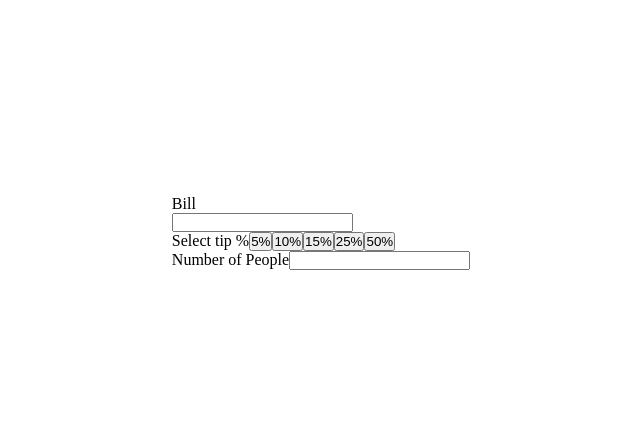
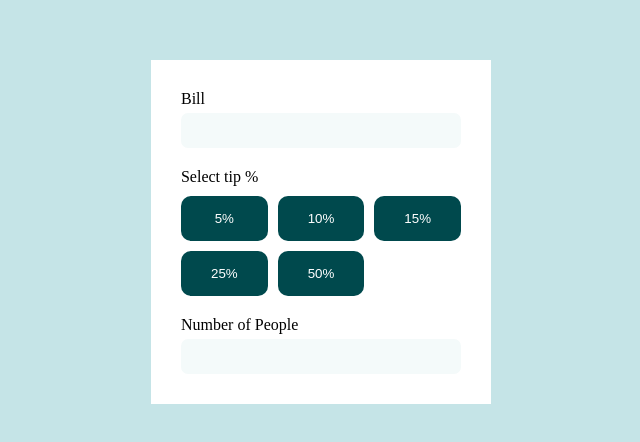
Before and after one commit to Orisabiyi/tippy, a React (Create React App) app: page / in a window 1280 px wide. Shown: the part 168-610 px from the top of the page, without its empty margins (319-959 px from the left). Built offline with nearby package versions, Linux system fonts and the light colour scheme.

Commit message:
moved box component to box bill and styled it jsx

```diff
--- a/src/components/Box.js
+++ b/src/components/BoxBill.js
@@ -1,4 +1,4 @@
-export default function Box() {
+export default function BoxBill() {
   return (
     <div className="box">
       <div className="box-bill">
--- a/src/components/Main.js
+++ b/src/components/Main.js
@@ -1,9 +1,9 @@
-import Box from "./Box";
+import BoxBill from "./BoxBill";
 
 export default function Main() {
   return (
     <div className="main">
-      <Box />
+      <BoxBill />
     </div>
   );
 }
--- a/src/index.css
+++ b/src/index.css
@@ -4,6 +4,16 @@
   padding: 0;
   margin: 0;
   box-sizing: border-box;
+}
+
+:root {
+  --strong-cyan: hsl(172, 67%, 45%);
+  --very-dark-cyan: hsl(183, 100%, 15%);
+  --dark-graysih-cyan: hsl(186, 14%, 43%);
+  --grayish-cyan: hsl(184, 14%, 56%);
+  --light-grayish-cyan: hsl(185, 41%, 84%);
+  --very-light-grayish-cyan: hsl(189, 41%, 97%);
+  --color-white: hsl(0, 0%, 100%);
 }
 
 html {
@@ -19,15 +29,67 @@ body {
   align-items: center;
   justify-content: center;
   min-height: 100vh;
+  background: var(--light-grayish-cyan);
 }
 
 .main {
+  padding: 3rem;
   background: #fff;
+}
+
+.box {
+  display: flex;
+  align-items: center;
+  justify-content: center;
+  align-items: flex-start;
+  flex-direction: column;
+  gap: 2rem;
 }
 
 .box-bill {
   display: flex;
   flex-direction: column;
-  align-items: flex-start;
   justify-content: center;
+  gap: 0.5rem;
+  width: 100%;
 }
+
+.box-tip {
+  display: grid;
+  grid-template-columns: repeat(3, 1fr);
+  gap: 1rem;
+  width: 100%;
+}
+
+.box-tip label {
+  grid-area: 1 / span 3;
+}
+
+.box-tip button {
+  padding: 1.5rem 3rem;
+  background: var(--very-dark-cyan);
+  border-radius: 1rem;
+  color: var(--color-white);
+  border: 0;
+  outline: 0;
+}
+
+.box-people {
+  display: flex;
+  flex-direction: column;
+  justify-content: center;
+  width: 100%;
+  gap: 0.5rem;
+}
+
+input {
+  border: 0;
+  outline: 0;
+  padding: 1rem 2rem;
+  background: var(--very-light-grayish-cyan);
+  border-radius: 0.7rem;
+}
+
+input::-webkit-inner-spin-button {
+  display: none;
+}
```
